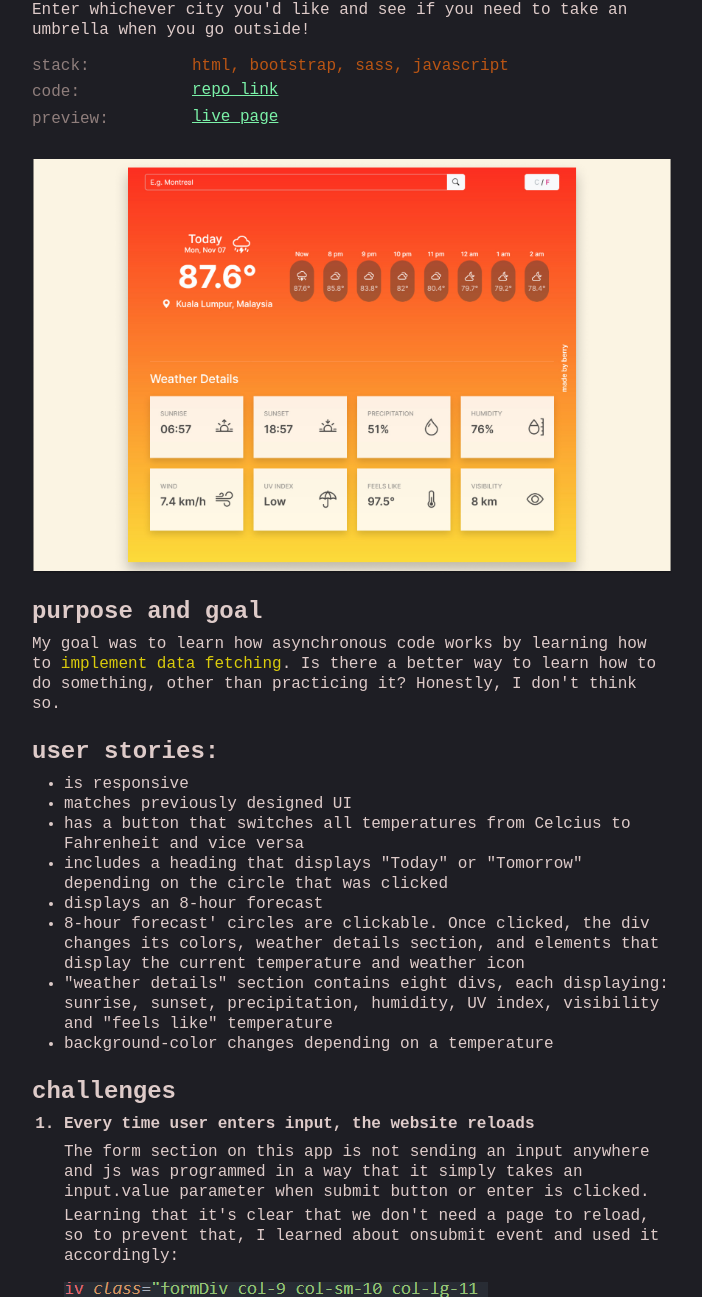
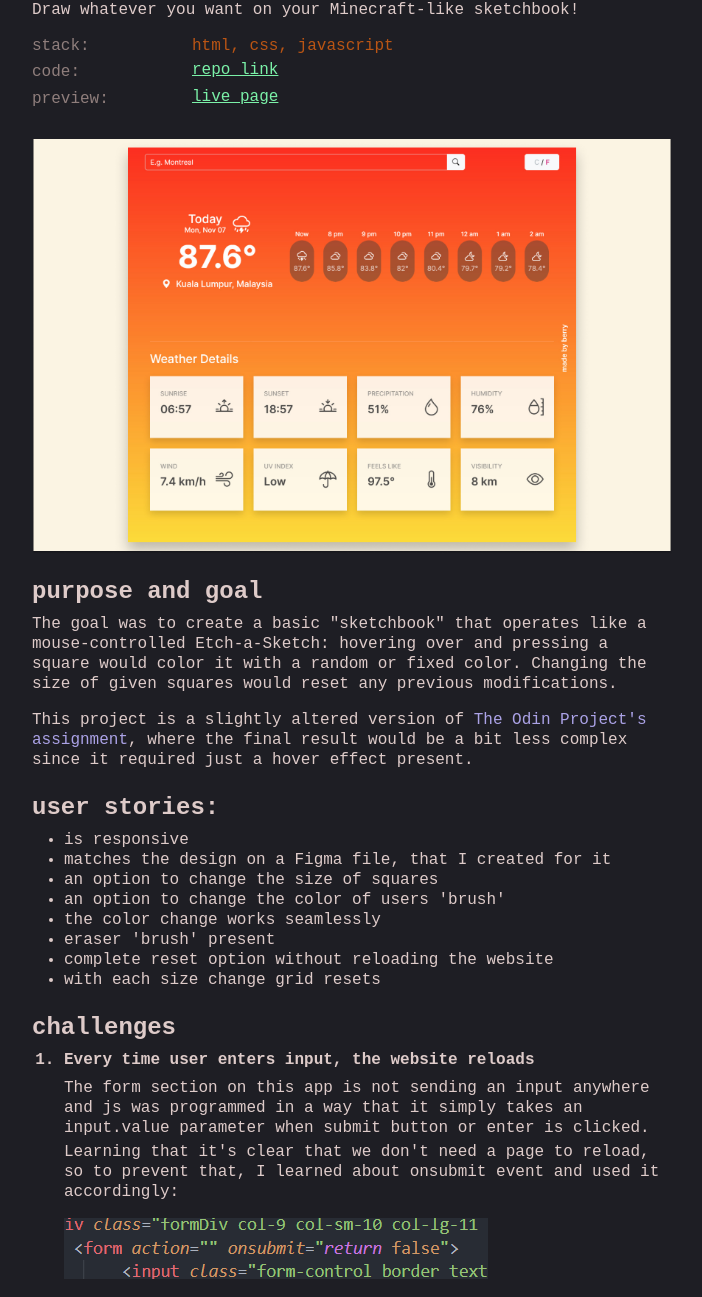
Before and after one commit to klaukata/portfolio, a plain HTML site: page subpages/etch-a-sketch/easIndex.html in a window 1280 px wide. Shown: the part 120-1417 px from the top of the page, without its empty margins (288-990 px from the left). Drawn offline with nearby package versions, Linux system fonts and the light colour scheme; files that its build step writes are made by us from their sources; files whose address does not match are found by name.

Commit message:
user stories

```diff
--- a/subpages/etch-a-sketch/easIndex.html
+++ b/subpages/etch-a-sketch/easIndex.html
@@ -15,20 +15,20 @@
 
 <body class="mt-4 mb-5">
     <a class="gray" href="https://kathbo.github.io/portfolio/#projects"> <<< home page </a>
-    <h1 class="mt-3 mb-2">Weather App</h1>
-    <p>Enter whichever city you'd like and see if you need to take an umbrella when you go outside!</p>
+    <h1 class="mt-3 mb-2">Etch A Sketch</h1>
+    <p>Draw whatever you want on your Minecraft-like sketchbook!</p>
     <div class="container technical-details">
         <div class="row">
             <p class="col-3 gray">stack:</p>
-            <p class="col-9 orange">html, bootstrap, sass, javascript</p>
+            <p class="col-9 orange">html, css, javascript</p>
         </div>
         <div class="row">
             <p class="col-3 gray">code:</p>
-            <a class="col-9 lh-1 green underline" href="https://github.com/kathbo/weather-app" target="_blank">repo link</a>
+            <a class="col-9 lh-1 green underline" href="https://github.com/kathbo/etch-a-sketch" target="_blank">repo link</a>
         </div>
         <div class="row">
             <p class="col-3 gray">preview:</p>
-            <a class="col-9 lh-1 green underline" href="https://kathbo.github.io/weather-app/" target="_blank">live page</a>
+            <a class="col-9 lh-1 green underline" href="https://kathbo.github.io/etch-a-sketch/" target="_blank">live page</a>
         </div>
     </div>
     <div class="text-center">
@@ -39,32 +39,29 @@
     </div>
     <div class="subpage-section">
         <h2 class="subpage-sections-h2 fw-bold">purpose and goal</h2>
-        <p>
-            My goal was to learn how asynchronous code works by learning how to
-            <span class='yellow'>implement data fetching</span>.
-            Is there a better way to learn how to do
-            something, other than practicing it? Honestly, I don't think so.
-        </p>
+        <p>The goal was to create a basic "sketchbook" that operates
+            like a mouse-controlled Etch-a-Sketch: hovering over and pressing
+            a square would color it with a random or fixed color. Changing
+            the size of given squares would reset any previous modifications.</p>
+        <p>This project is a slightly altered version of
+            <a class='violet' href="https://www.theodinproject.com/lessons/foundations-etch-a-sketch" target="_blank">
+            The Odin Project's assignment</a>, where the final result would
+            be a bit less complex since it required just a hover effect present.</p>
     </div>
     <div class="subpage-section">
         <h2 class="subpage-sections-h2 fw-bold">user stories:</h2>
         <ul>
             <li>is responsive</li>
-            <li>matches previously designed UI</li>
-            <li>has a button that switches all temperatures from Celcius to
-                Fahrenheit and vice versa</li>
-            <li>includes a heading that displays "Today" or "Tomorrow"
-                depending on the circle that was clicked</li>
-            <li>displays an 8-hour forecast</li>
-            <li>8-hour forecast' circles are clickable. Once clicked, the div
-                changes its colors, weather details section, and elements that
-                display the current temperature and weather icon</li>
-            <li>"weather details" section contains eight divs, each displaying:
-                sunrise, sunset, precipitation, humidity, UV index, visibility
-                and "feels like" temperature </li>
-            <li>background-color changes depending on a temperature</li>
+            <li>matches the design on a Figma file, that I created for it</li>
+            <li>an option to change the size of squares</li>
+            <li>an option to change the color of users 'brush'</li>
+            <li>the color change works seamlessly</li>
+            <li>eraser 'brush' present</li>
+            <li>complete reset option without reloading the website</li>
+            <li>with each size change grid resets</li>
         </ul>
     </div>
+
     <div class="subpage-section">
         <h2 class="subpage-sections-h2 fw-bold">challenges</h2>
         <ol>
```
